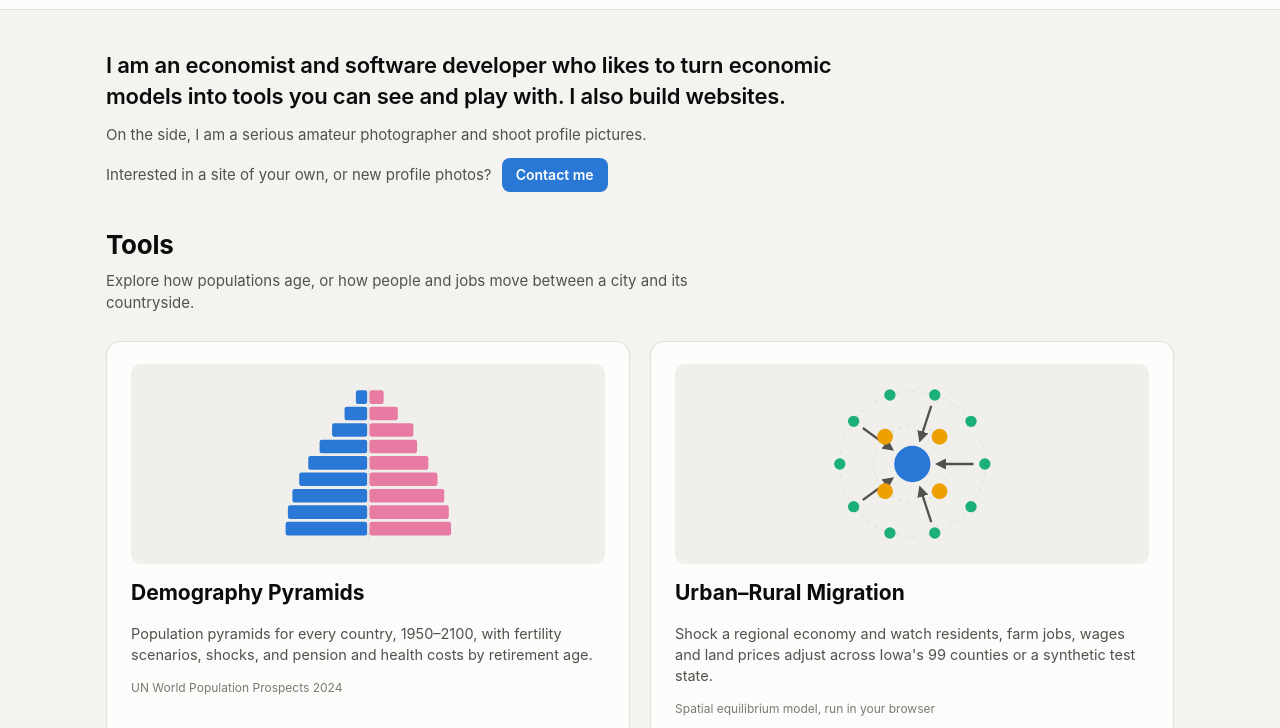
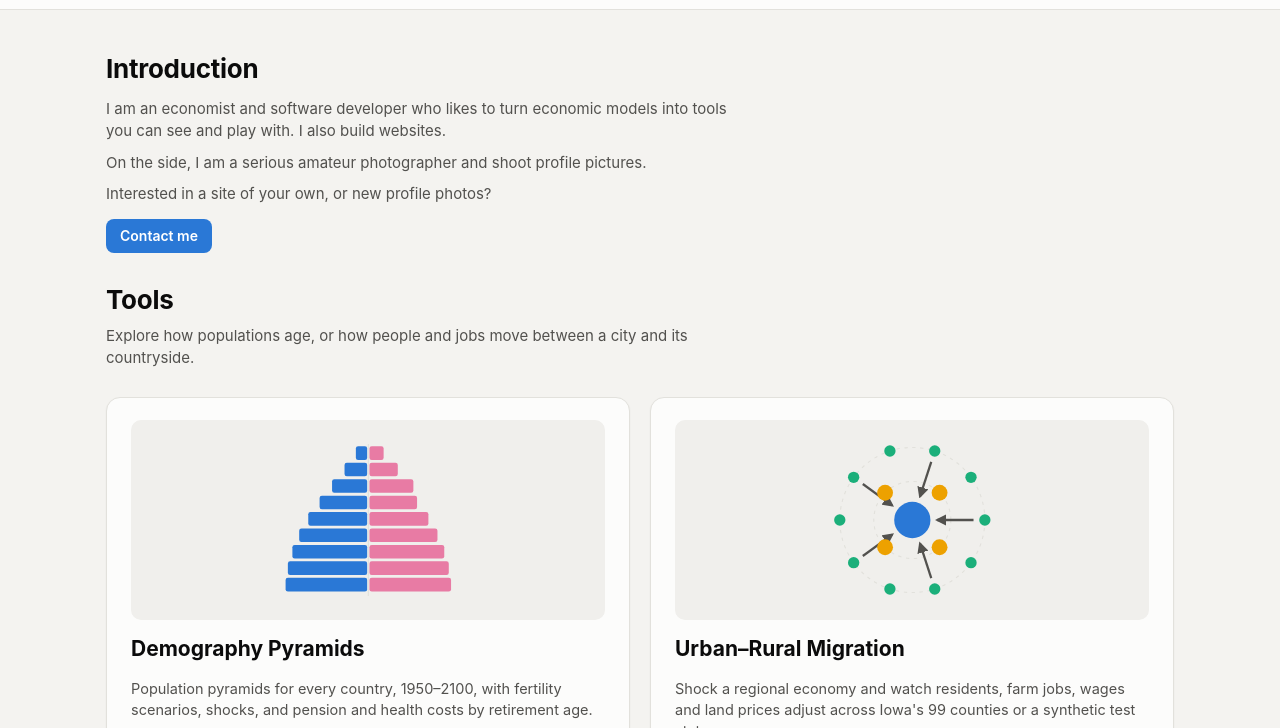
Before and after one commit to kafka-minsuk/portfolio, a plain HTML site: page docs/index.html in a window 1280 px wide. Shown: the part 58-786 px from the top of the page. Drawn offline with Linux system fonts and the light colour scheme.

Commit message:
Give the introduction a heading, plain text and its own contact row
Co-Authored-By: Claude Opus 5.5 <noreply@anthropic.com>

```diff
--- a/docs/index.html
+++ b/docs/index.html
@@ -37,10 +37,9 @@
     .art .flow { stroke: var(--text-2); stroke-width: 2; fill: none; marker-end: url(#arrow); }
     .art .ring { fill: none; stroke: var(--border); stroke-dasharray: 3 4; }
     .art .arrowhead { fill: var(--text-2); }
-    .hello { display: flex; flex-direction: column; gap: 12px; padding-bottom: 6px; }
-    .hello p.lead { color: var(--text); margin: 0; font-size: 22px; line-height: 1.4; font-weight: 600; max-width: 760px; letter-spacing: -.01em; }
-    .hello p { margin: 0; color: var(--text-2); font-size: 15px; }
-    .contact { display: inline-block; margin-left: 6px; background: var(--accent); color: #fff; text-decoration: none; border-radius: 8px; padding: 7px 14px; font-weight: 600; font-size: 14px; }
+    .hello { display: flex; flex-direction: column; gap: 10px; }
+    .hello h2 { margin-bottom: 0; }
+    .contact { display: inline-block; margin-top: 4px; background: var(--accent); color: #fff; text-decoration: none; border-radius: 8px; padding: 7px 14px; font-weight: 600; font-size: 14px; }
     .contact:hover, .contact:focus-visible { filter: brightness(1.08); }
     .landing-foot { color: var(--muted); font-size: 12.5px; margin-top: -12px; }
     .divider { border: 0; border-top: 1px solid var(--border); margin: 8px 0 0; width: 100%; }
@@ -54,7 +53,6 @@
       .choice .art svg { height: 136px; }
       .choice .shot { height: 160px; }
       .intro h2 { font-size: 22px; }
-      .hello p.lead { font-size: 18px; }
     }
   </style>
 </head>
@@ -70,10 +68,12 @@
 </header>
 
 <main class="landing">
-  <section class="hello">
-    <p class="lead">I am an economist and software developer who likes to turn economic models into tools you can see and play with. I also build websites.</p>
+  <section class="intro hello">
+    <h2>Introduction</h2>
+    <p>I am an economist and software developer who likes to turn economic models into tools you can see and play with. I also build websites.</p>
     <p>On the side, I am a serious amateur photographer and shoot profile pictures.</p>
-    <p>Interested in a site of your own, or new profile photos? <a class="contact" href="mailto:minsuk0504@gmail.com">Contact me</a></p>
+    <p>Interested in a site of your own, or new profile photos?</p>
+    <p><a class="contact" href="mailto:minsuk0504@gmail.com">Contact me</a></p>
   </section>
 
   <section class="intro">
```
